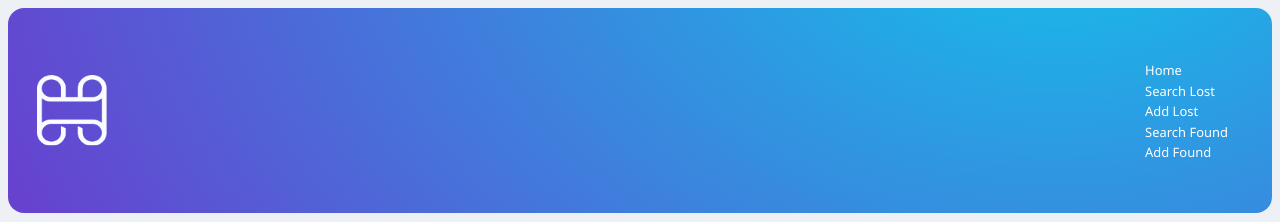
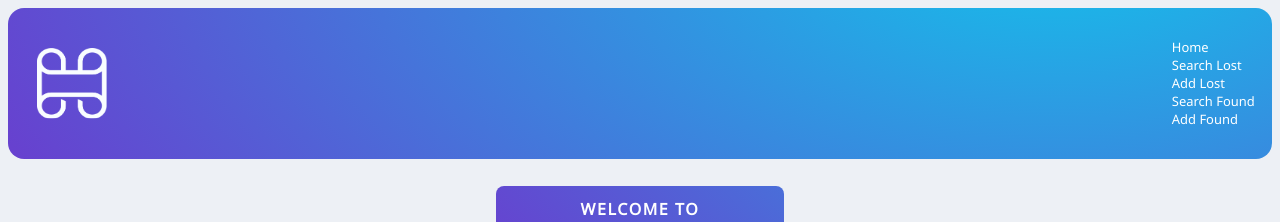
Before and after one commit to JannikUekoetter/capstone-project, a Next.js app: page / in a window 1280 px wide. Shown: the top 222 px of the page. Built offline with nearby package versions, Linux system fonts and the light colour scheme; no server answers; some icons are missing.

Commit message:
minor changes

```diff
--- a/components/BurgerMenu.js
+++ b/components/BurgerMenu.js
@@ -1,5 +1,4 @@
 import React from "react";
-import { FaAlignJustify } from "react-icons/fa";
 import Link from "next/link";
 import styled from "styled-components";
 import Image from "next/image";
@@ -70,14 +69,11 @@ const StyledDiv = styled.div`
 
 const StyledList = styled.ul`
   list-style-type: none;
-  padding: 1.5em;
   font-size: 0.9em;
-  height: 10em;
 `;
 
 const NavListItem = styled.li`
   font-size: 0.9em;
-  padding: 0.1em;
 `;
 
 const Anchor = styled.a`
@@ -86,7 +82,7 @@ const Anchor = styled.a`
   color: white;
   cursor: pointer;
   transition: ease-out 0.6s;
-  padding: 0.4em;
+  padding: 0.1em;
 
   &:hover {
     box-shadow: inset 8em 0 0 0 darkblue;
```
